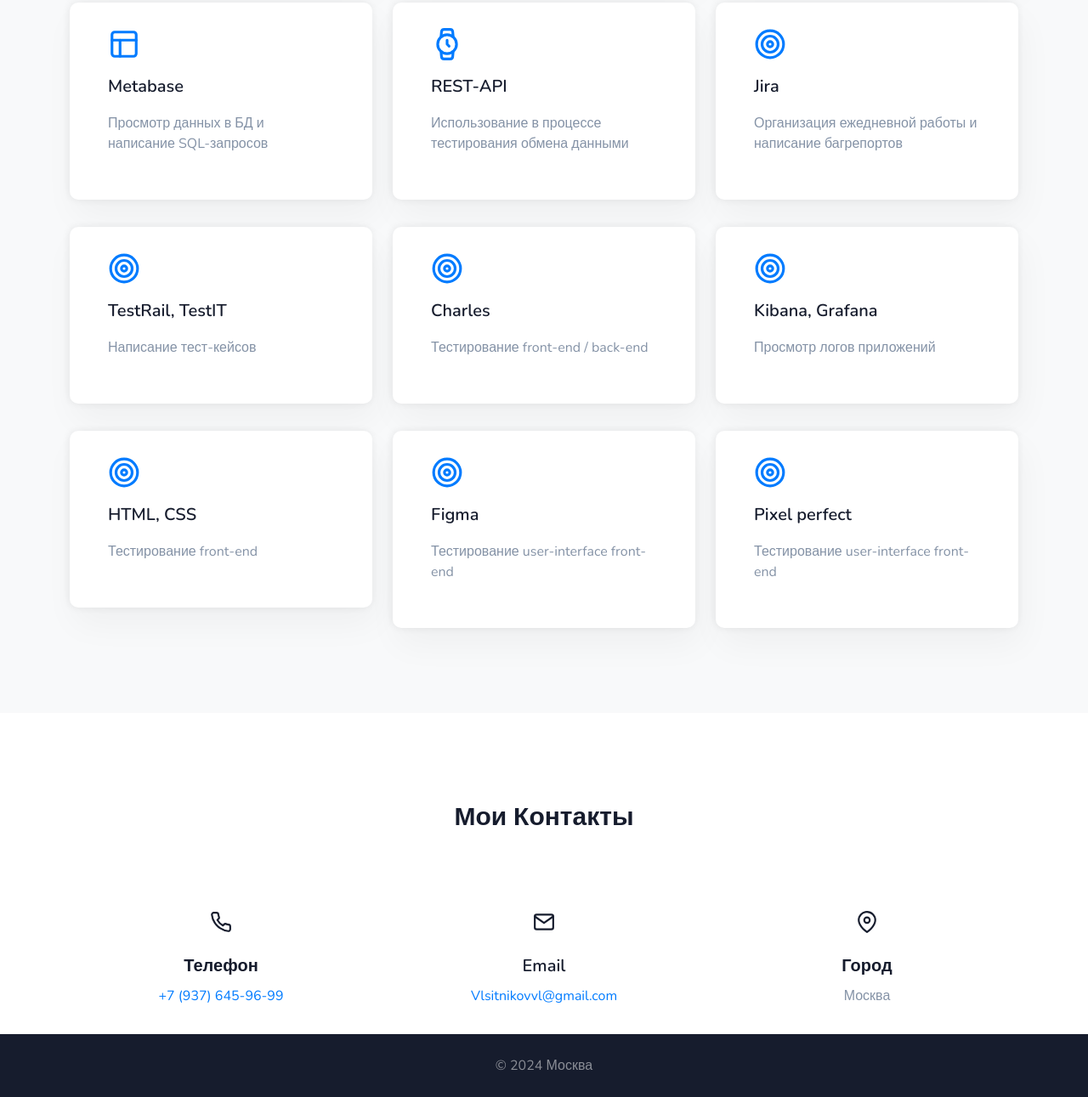
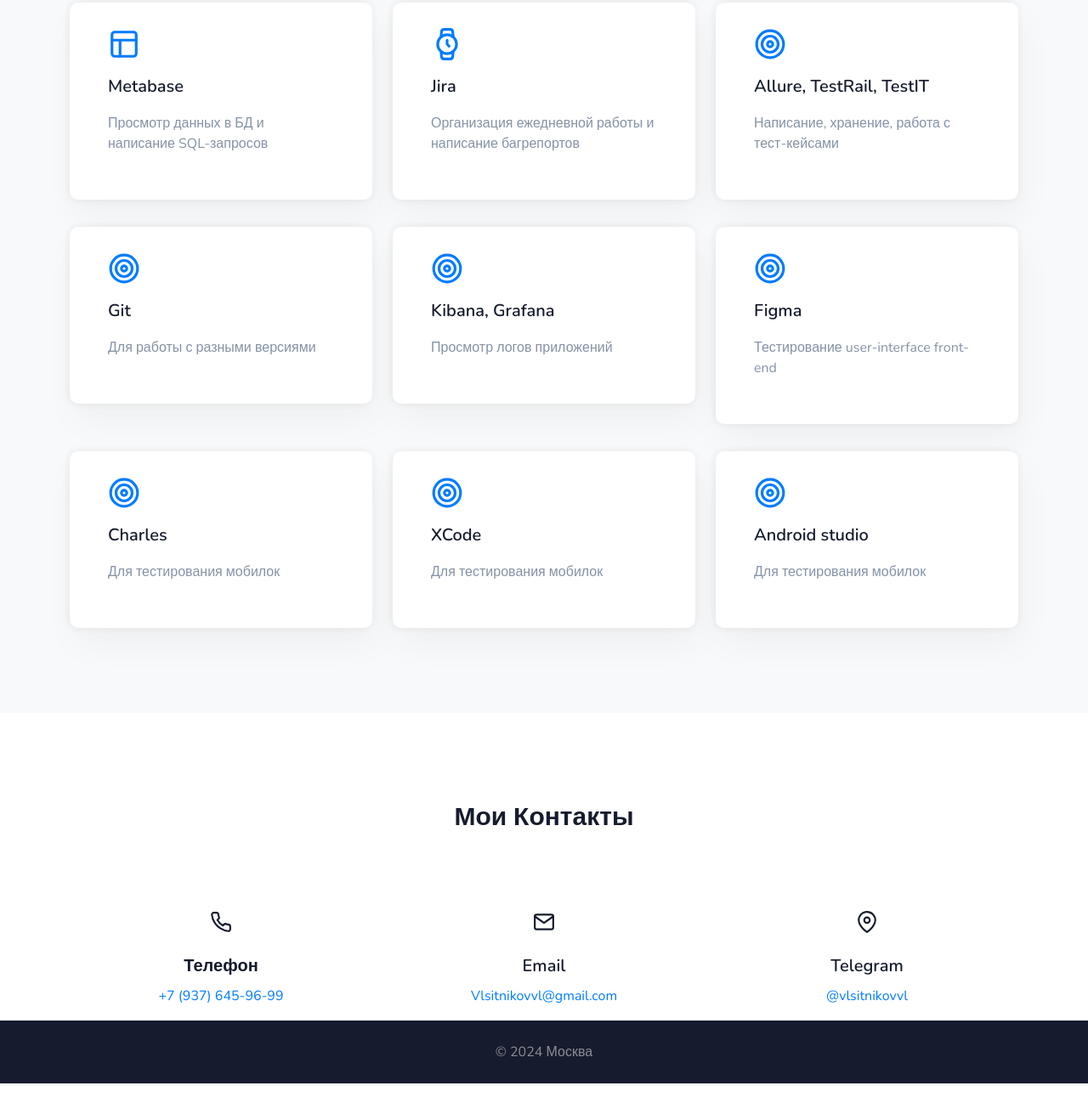
Before and after one commit to VlsitnikovQA/VlsitnikovQA.github.io, a plain HTML site: page index.html in a window 1280 px wide. Shown: the part 1407-2698 px from the top of the page at 85% size. Drawn offline with nearby package versions, Linux system fonts and the light colour scheme.

Commit message:
изменение_стэка

```diff
--- a/index.html
+++ b/index.html
@@ -75,7 +75,7 @@
                 <div class="title-heading mt-4 pb-60">
                     <img src="images/pal.png" class="img-fluid rounded-circle" alt="">
                     <h1 class="heading font-36 text-white mt-4">Привет, я - Владимир</h1>
-                    <h6 class="designation mb-3 text-white">Я - QA engineer <span id="tester" class="text-primary">Тестировщик ПО</span>
+                    <h6 class="designation mb-3 text-white">Я - <span id="tester" class="text-primary">QA engineer</span>
                     </h6>
                     <div class="hero-btn mt-4 pt-2">
                         <a href="/images/VLCV.pdf" class="btn btn-primary rounded text-white mb-2">Скачать мое резюме <i
@@ -200,18 +200,6 @@
                         <i data-feather="watch" class="fea icon-md"></i>
                     </div>
                     <div class="services-texts">
-                        <h3 class="title mb-3">REST-API</h3>
-                        <p class="text-light-muted mb-4">Использование в процессе тестирования обмена данными</p>
-                    </div>
-                </div>
-            </div>
-
-            <div class="col-lg-4 col-md-6 col-12 mt-4 pt-2">
-                <div class="feature-widget text-left rounded">
-                    <div class="icon services-icon text-primary mb-3">
-                        <i data-feather="target" class="fea icon-md"></i>
-                    </div>
-                    <div class="services-texts">
                         <h3 class="title mb-3">Jira</h3>
                         <p class="text-light-muted mb-4">Организация ежедневной работы и написание багрепортов</p>
                     </div>
@@ -224,19 +212,20 @@
                         <i data-feather="target" class="fea icon-md"></i>
                     </div>
                     <div class="services-texts">
-                        <h3 class="title mb-3">TestRail, TestIT</h3>
-                        <p class="text-light-muted mb-4">Написание тест-кейсов</p>
+                        <h3 class="title mb-3">Allure, TestRail, TestIT</h3>
+                        <p class="text-light-muted mb-4">Написание, хранение, работа с тест-кейсами</p>
                     </div>
                 </div>
             </div>
+
             <div class="col-lg-4 col-md-6 col-12 mt-4 pt-2">
                 <div class="feature-widget text-left rounded">
                     <div class="icon services-icon text-primary mb-3">
                         <i data-feather="target" class="fea icon-md"></i>
                     </div>
                     <div class="services-texts">
-                        <h3 class="title mb-3">Charles</h3>
-                        <p class="text-light-muted mb-4">Тестирование front-end / back-end</p>
+                        <h3 class="title mb-3">Git</h3>
+                        <p class="text-light-muted mb-4">Для работы с разными версиями </p>
                     </div>
                 </div>
             </div>
@@ -257,17 +246,6 @@
                         <i data-feather="target" class="fea icon-md"></i>
                     </div>
                     <div class="services-texts">
-                        <h3 class="title mb-3">HTML, CSS</h3>
-                        <p class="text-light-muted mb-4">Тестирование front-end</p>
-                    </div>
-                </div>
-            </div>
-            <div class="col-lg-4 col-md-6 col-12 mt-4 pt-2">
-                <div class="feature-widget text-left rounded">
-                    <div class="icon services-icon text-primary mb-3">
-                        <i data-feather="target" class="fea icon-md"></i>
-                    </div>
-                    <div class="services-texts">
                         <h3 class="title mb-3">Figma</h3>
                         <p class="text-light-muted mb-4">Тестирование user-interface front-end</p>
                     </div>
@@ -279,8 +257,30 @@
                         <i data-feather="target" class="fea icon-md"></i>
                     </div>
                     <div class="services-texts">
-                        <h3 class="title mb-3">Pixel perfect</h3>
-                        <p class="text-light-muted mb-4">Тестирование user-interface front-end</p>
+                        <h3 class="title mb-3">Charles</h3>
+                        <p class="text-light-muted mb-4">Для тестирования мобилок</p>
+                    </div>
+                </div>
+            </div>
+            <div class="col-lg-4 col-md-6 col-12 mt-4 pt-2">
+                <div class="feature-widget text-left rounded">
+                    <div class="icon services-icon text-primary mb-3">
+                        <i data-feather="target" class="fea icon-md"></i>
+                    </div>
+                    <div class="services-texts">
+                        <h3 class="title mb-3">XCode</h3>
+                        <p class="text-light-muted mb-4">Для тестирования мобилок</p>
+                    </div>
+                </div>
+            </div>
+            <div class="col-lg-4 col-md-6 col-12 mt-4 pt-2">
+                <div class="feature-widget text-left rounded">
+                    <div class="icon services-icon text-primary mb-3">
+                        <i data-feather="target" class="fea icon-md"></i>
+                    </div>
+                    <div class="services-texts">
+                        <h3 class="title mb-3">Android studio</h3>
+                        <p class="text-light-muted mb-4">Для тестирования мобилок</p>
                     </div>
                 </div>
             </div>
@@ -335,8 +335,8 @@
                         <i data-feather="map-pin" class="fea icon-md"></i>
                     </div>
                     <div class="content mt-4">
-                        <h5 class="title">Город</h5>
-                        <p class="text-light-muted">Москва</p>
+                        <h5 class="title">Telegram</h5>
+                        <a href="https://t.me/vlsitnikovvl" class="text-primary">@vlsitnikovvl</a>
                     </div>
                 </div>
             </div><!--end col-->
```
